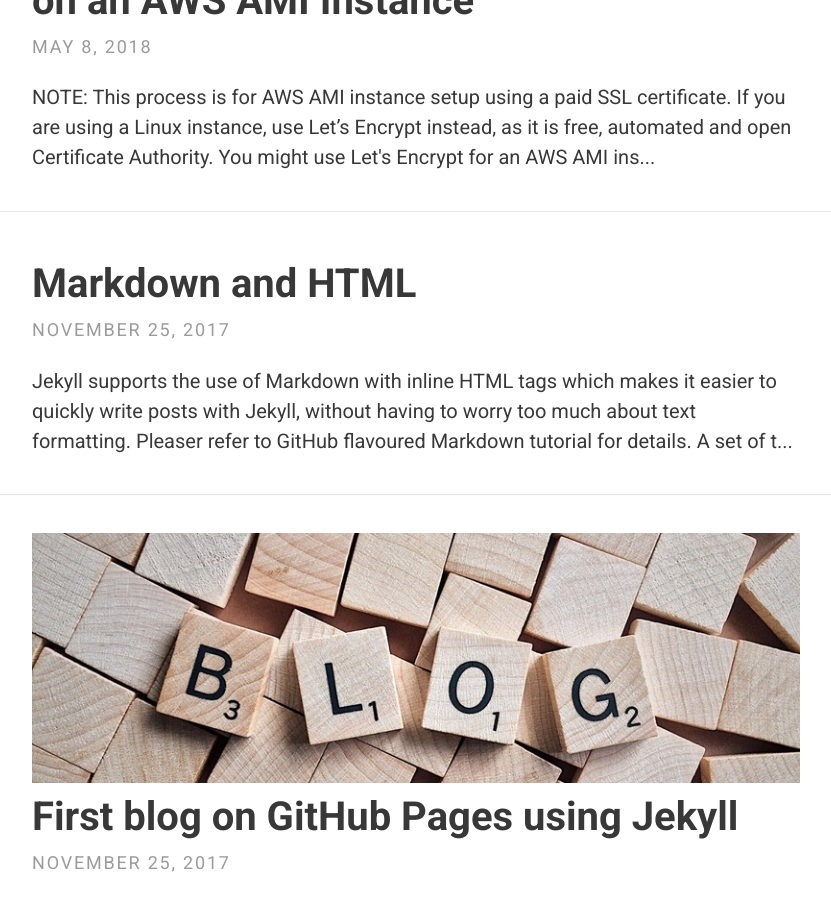
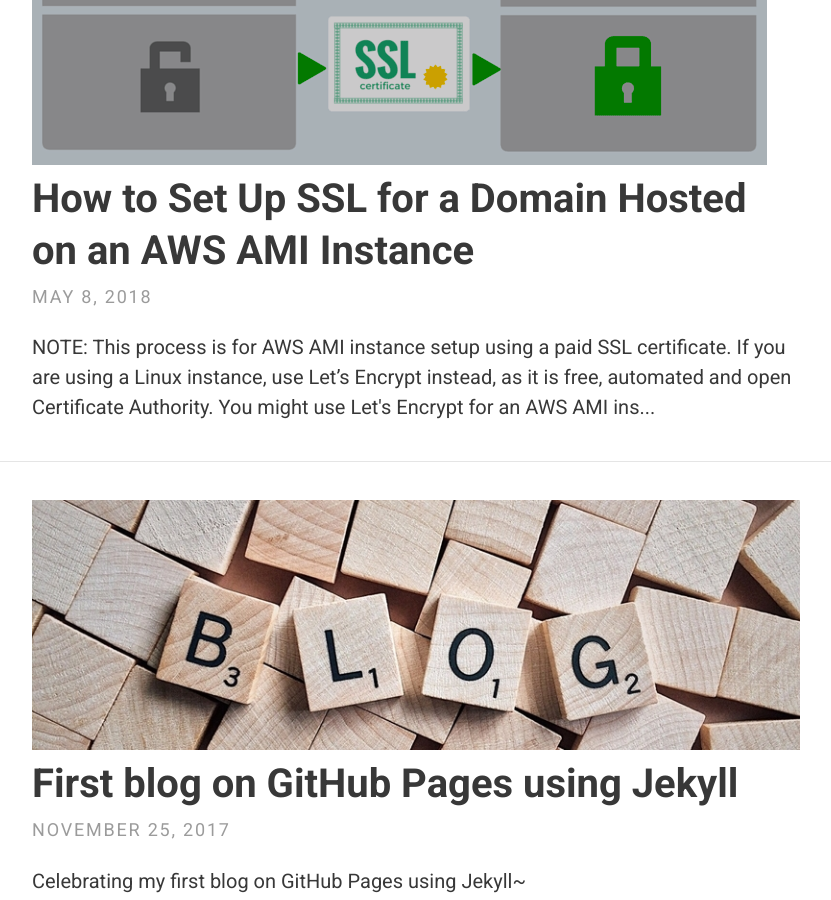
Before and after one commit to Tandysony/blog, a Jekyll site: the page built from index.html, in a window 1280 px wide and 900 px high, scrolled down 485 px. Shown: the whole window, without its empty margins (224-1055 px from the left). Built offline with Jekyll 4.4.1, drawn with Linux system fonts in a browser that asks for light colours; the list of posts is cut into pages by our own code.

Commit message:
* Add featured image for the SSL post

```diff
--- a/_posts/2017-11-25-markdown-and-html.md
+++ /dev/null
@@ -1,38 +0,0 @@
----
-layout: post
-title: Markdown and HTML
-tags: [Jekyll, LaTex, Markdown]
----
-
-[Jekyll](https://jekyllrb.com/) supports the use of Markdown with inline HTML tags which makes it easier to quickly write posts with Jekyll, without having to worry too much about text formatting. Pleaser refer to [GitHub flavoured Markdown tutorial](https://guides.github.com/features/mastering-markdown/) for details. A set of table, figure, code and LaTax equation examples are give below to demonstrate how to use Markdown in Jekyll.
-
-  * Tables have also been extended from Markdown:
-
-  First Header  | Second Header
-  ------------- | -------------
-  Content Cell  | Content Cell
-  Content Cell  | Content Cell
-
-  * Here's an example of an image, which is included using Markdown:
-
-  ![Geometric pattern with fading gradient]({{ site.baseurl }}/assets/img/thumbnails/0001-scrabble-blog.jpeg)
-
-  * Highlighting for code in Jekyll is done using Pygments or Rouge. This theme makes use of Rouge by default.
-
-    {% highlight js %}
-    // count to ten
-    for (var i = 1; i <= 10; i++) {
-        console.log(i);
-    }
-
-    // count to twenty
-    var j = 0;
-    while (j < 20) {
-        j++;
-        console.log(j);
-    }
-    {% endhighlight %}
-
-  * Type on Strap uses KaTeX to display maths. Equations such as $$S_n = a \times \frac{1-r^n}{1-r}$$ can be displayed inline. Alternatively, they can be shown on a new line:
-
-$$ f(x) = \int \frac{2x^2+4x+6}{x-2} $$
```
Also changed, not shown: _posts/2018-05-08-setup_ssl_on_aws_ami.md (+2 -0 lines), assets/img/thumbnails/What-is-SSL-and-How-it-works.png (added).
